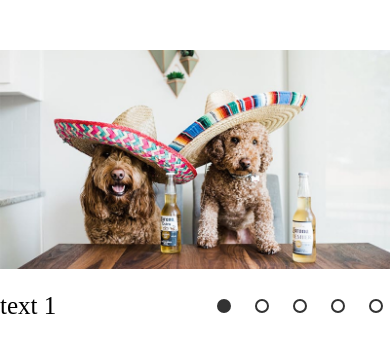
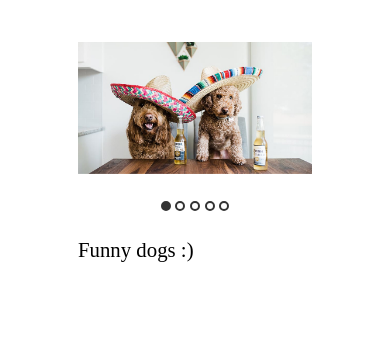
Before and after one commit to daironsib/cssMemSlider, a plain HTML site: page cssMemSlider/index.html in a window 390 px wide. Drawn offline with Linux system fonts and the light colour scheme.

Commit message:
feat: add responsive and small update of slider (Sun, May 15, 2022 13:16:00 PM)

```diff
--- a/cssMemSlider/assets/css/style.css
+++ b/cssMemSlider/assets/css/style.css
@@ -1,21 +1,39 @@
 * {
   margin: 0;
   padding: 0;
+  box-sizing: border-box;
+}
+
+@-webkit-keyframes fade {
+  0% { opacity: 0; }
+  50% { opacity: 0.5; }
+  100% { opacity: 1; }
+}
+
+@keyframes fade {
+  0% { opacity: 0; }
+  50% { opacity: 0.5; }
+  100% { opacity: 1; }
 }
 
 .slider {
   display: flex;
   flex-direction: column;
-  max-width: 800px;
-  margin: 50px auto;
+  width: 65vw;
+  margin: 5vh auto;
+  padding: 0 10vw;
 }
 
-.slider__top {
-
+.slider__item {
+  display: none;
+  width: 100%;
+  opacity: 0;
 }
 
-.slider__top img {
-  width: 100%;
+.slider__item.show {
+  display: block;
+  -webkit-animation: fade 1s linear forwards;
+  animation: fade 1s linear forwards;
 }
 
 .slider__bottom {
@@ -25,18 +43,23 @@
 }
 
 .slider__text {
-  font-size: 25px;
+  font-size: 2em;
+}
+
+.slider__text span {
+  -webkit-animation: fade 1s linear forwards;
+  animation: fade 1s linear forwards;
 }
 
 .slider__dots {
   display: flex;
-  margin: 20px -5px;
+  margin: 3vh 0;
 }
 
 .slider__dots-item {
-  padding: 10px;
+  padding: .4vw;
   cursor: pointer;
-  margin: 0 2px;
+  margin: 0 .2vw;
 }
 
 .slider__dots-item span {
@@ -55,3 +78,28 @@
 .slider__dots-item.active span {
   background: #333;
 }
+
+@media (max-width: 1024px) {
+  .slider {
+    width: 80vw;
+  }
+
+  .slider__text {
+    font-size: 1.5em;
+  }
+}
+
+@media (max-width: 768px) {
+  .slider__bottom {
+    flex-direction: column-reverse;
+    align-items: flex-start;
+  }
+
+  .slider__dots {
+    margin: 3vh auto;
+  }
+
+  .slider__text {
+    font-size: 1.3em;
+  }
+}
--- a/cssMemSlider/assets/js/main.js
+++ b/cssMemSlider/assets/js/main.js
@@ -13,7 +13,7 @@ function showSlide(n) {
   }
 
   for (let i = 0; i < slides.length; i++) {
-    slides[i].style.display = 'none'
+    slides[i].classList.remove('show')
   }
 
 
@@ -21,9 +21,9 @@ function showSlide(n) {
     dots[i].classList.remove('active')
   }
 
-  slides[currentSlide - 1].style.display = 'block'
+  slides[currentSlide - 1].classList.add('show')
   dots[currentSlide - 1].classList.add('active')
-  sliderText.innerHTML = slides[currentSlide - 1].alt
+  sliderText.innerHTML = `<span>${slides[currentSlide - 1].alt}</span>`
 }
 
 function switchSlide(n) {
--- a/cssMemSlider/index.html
+++ b/cssMemSlider/index.html
@@ -10,14 +10,14 @@
 <body>
   <div class="slider">
     <div class="slider__top">
-      <img src="./assets/img/1.jpg" class="slider__item" alt="text 1">
-      <img src="./assets/img/2.jpg" class="slider__item" alt="text 2">
-      <img src="./assets/img/3.jpg" class="slider__item" alt="text 3">
-      <img src="./assets/img/4.jpg" class="slider__item" alt="text 4">
-      <img src="./assets/img/5.jpg" class="slider__item" alt="text 5">
+      <img src="./assets/img/1.jpg" class="slider__item" alt="Funny dogs :)">
+      <img src="./assets/img/2.jpg" class="slider__item" alt="Nice goat">
+      <img src="./assets/img/3.jpg" class="slider__item" alt="Dog on sofa ;)">
+      <img src="./assets/img/4.jpg" class="slider__item" alt="Funny cow :D">
+      <img src="./assets/img/5.jpg" class="slider__item" alt="Two dogs!">
     </div>
     <div class="slider__bottom">
-      <div class="slider__text">text 1</div>
+      <div class="slider__text"><span></span></div>
       <div class="slider__dots">
         <div class="slider__dots-item active"><span></span></div>
         <div class="slider__dots-item"><span></span></div>
```
